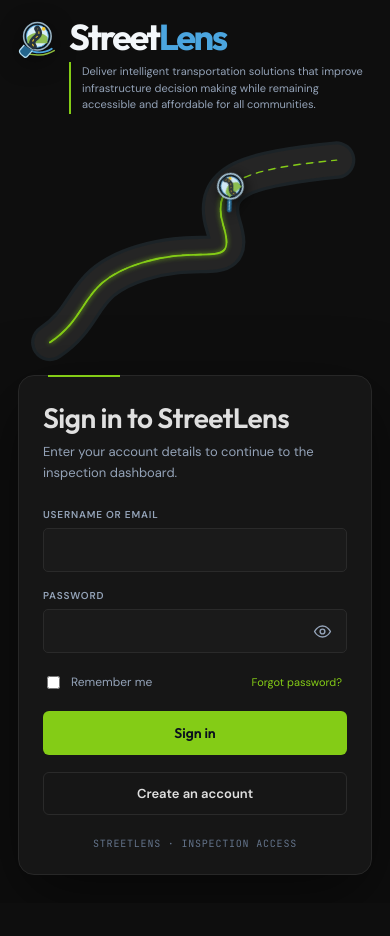
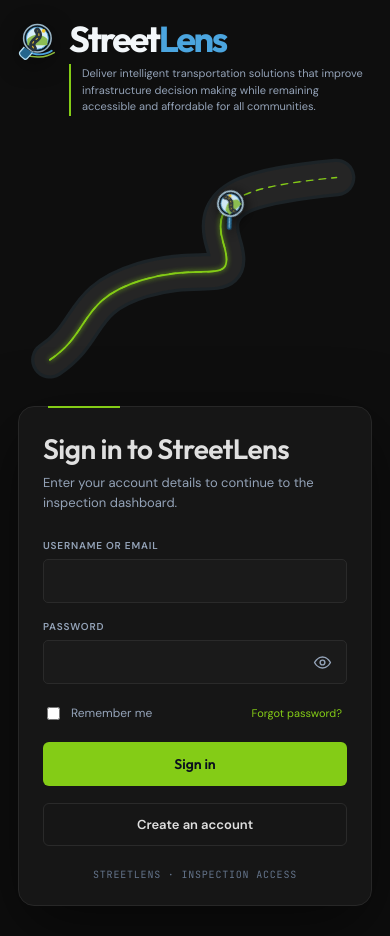
Before and after one commit to CritGod-XD/street1, a Flask app: page /login in a window 390 px wide. Before the commit the page ends 875 px from the top, so only its background shows below. Run offline with Flask 3, Linux system fonts and the light colour scheme.

Commit message:
Restore preview background and match StreetLens login layout

```diff
--- a/templates/login.html
+++ b/templates/login.html
@@ -9,17 +9,20 @@
 <link rel="stylesheet" href="{{ url_for('static', filename='css/style.css') }}">
 <style>
 html,body{margin:0;min-height:100%;background:#0e0e0e;color:#e0e0e0;font-family:'Outfit',sans-serif}
-.sl-login-page{min-height:100vh;min-height:100svh;display:flex;flex-direction:column;overflow:hidden;background:#0e0e0e;position:relative;isolation:isolate}\n.sl-login-page:before,.sl-login-page:after{content:\"\";position:absolute;border:1px solid #ffffff0a;border-radius:50%;z-index:-1;pointer-events:none}\n.sl-login-page:before{width:600px;height:600px;left:-390px;bottom:-390px;box-shadow:0 0 0 55px #ffffff05,0 0 0 110px #ffffff03}\n.sl-login-page:after{width:480px;height:480px;right:-340px;top:-330px;box-shadow:0 0 0 45px #a8d9f006}
-.sl-login-header{padding:clamp(22px,3.2vw,46px) clamp(20px,4.5vw,68px) 0}
+.sl-login-page{height:100vh;height:100svh;min-height:560px;display:flex;flex-direction:column;overflow:hidden;background:#0e0e0e;position:relative;isolation:isolate;padding:clamp(24px,3.2vw,48px) clamp(24px,3.2vw,50px) clamp(22px,3vw,42px)}
+.sl-login-page:before,.sl-login-page:after{content:\"\";position:absolute;border:1px solid #ffffff0a;border-radius:50%;z-index:-1;pointer-events:none}
+.sl-login-page:before{width:600px;height:600px;left:-390px;bottom:-390px;box-shadow:0 0 0 55px #ffffff05,0 0 0 110px #ffffff03}
+.sl-login-page:after{width:480px;height:480px;right:-340px;top:-330px;box-shadow:0 0 0 45px #a8d9f006}
+.sl-login-header{padding:0;position:relative;z-index:1}
 .sl-brand{display:flex;align-items:center;gap:16px;width:max-content;max-width:100%;text-decoration:none}
 .sl-brand-icon{width:56px;height:56px;flex:none;filter:drop-shadow(0 5px 12px #0007)}
 .sl-brand-copy{display:flex;flex-direction:column;gap:13px;min-width:0}
 .sl-brand-name{font:700 clamp(36px,4vw,52px)/.95 Outfit,sans-serif;letter-spacing:-.065em;color:#f3f7fa}
 .sl-brand-name span{color:#4ba5df}
 .sl-mission{max-width:700px;padding:1px 0 1px 18px;border-left:2px solid #84cc16;color:#94a3b8;font:400 13px/1.65 'DM Sans',sans-serif}
-.sl-login-main{flex:1;display:grid;place-items:center;padding:20px 24px 38px}
+.sl-login-main{flex:1;min-height:0;display:grid;place-items:center;padding:22px 0 0;position:relative;z-index:1}
 .sl-login-grid{width:min(1080px,100%);display:grid;grid-template-columns:minmax(0,1.2fr) minmax(330px,.78fr);gap:clamp(24px,5vw,78px);align-items:center}
-.sl-road-panel{height:min(65vh,570px);min-height:340px;position:relative;display:grid;place-items:center;overflow:visible}
+.sl-road-panel{height:min(68vh,610px);min-height:360px;position:relative;display:grid;place-items:center;overflow:visible}
 .sl-road-svg{width:100%;height:100%;overflow:visible}
 .sl-road-edge{fill:none;stroke:#405968;stroke-width:106;stroke-linecap:round;stroke-linejoin:round;opacity:.28}
 .sl-road-base{fill:none;stroke:#252525;stroke-width:88;stroke-linecap:round;stroke-linejoin:round}
@@ -57,20 +60,20 @@ html,body{margin:0;min-height:100%;background:#0e0e0e;color:#e0e0e0;font-family:
 .sl-register{display:block;text-align:center;text-decoration:none;padding:12px;border:1px solid #2a2a2a;border-radius:6px;color:#e0e0e0;font:600 13px 'DM Sans',sans-serif}
 .sl-register:hover{background:#1c1c1c;border-color:#3a3a3a}
 .sl-login-foot{display:block;text-align:center;margin-top:22px;color:#64748b;font:10px 'JetBrains Mono',monospace;letter-spacing:.08em}
-@media(max-width:800px){
- .sl-login-header{padding:22px 24px 0}.sl-brand-icon{width:46px;height:46px}.sl-brand-copy{gap:9px}
+@media(max-width:850px){
+ .sl-login-page{padding:22px 24px}.sl-brand-icon{width:46px;height:46px}.sl-brand-copy{gap:14px}
  .sl-brand-name{font-size:42px}.sl-mission{max-width:580px;font-size:12px}
  .sl-login-grid{grid-template-columns:minmax(0,1fr) minmax(300px,.95fr);gap:15px}
- .sl-road-panel{height:52vh;min-height:290px}.sl-login-card{padding:25px}
+ .sl-road-panel{height:55vh;min-height:300px}.sl-login-card{padding:25px}
 }
 @media(max-width:650px){
- .sl-login-page{overflow:visible}.sl-login-header{padding:20px 18px 0}
+ .sl-login-page{height:auto;min-height:100svh;overflow:visible;padding:22px 18px 30px}
  .sl-brand{gap:11px;align-items:flex-start}.sl-brand-icon{width:40px;height:40px}
  .sl-brand-name{font-size:36px}.sl-brand-copy{gap:8px}
  .sl-mission{max-width:calc(100vw - 78px);font-size:11px;line-height:1.5;padding-left:11px}
- .sl-login-main{padding:8px 18px 28px}
+ .sl-login-main{padding:10px 0 0}
  .sl-login-grid{display:flex;flex-direction:column;gap:0}
- .sl-road-panel{order:0;width:100%;height:30vh;min-height:180px;max-height:260px}
+ .sl-road-panel{order:0;width:100%;height:34vh;min-height:190px;max-height:280px}
  .sl-login-card{order:1;max-width:460px;justify-self:auto;padding:24px;width:100%}
 }
 @media(prefers-reduced-motion:reduce){.sl-submit{transition:none}}
```
